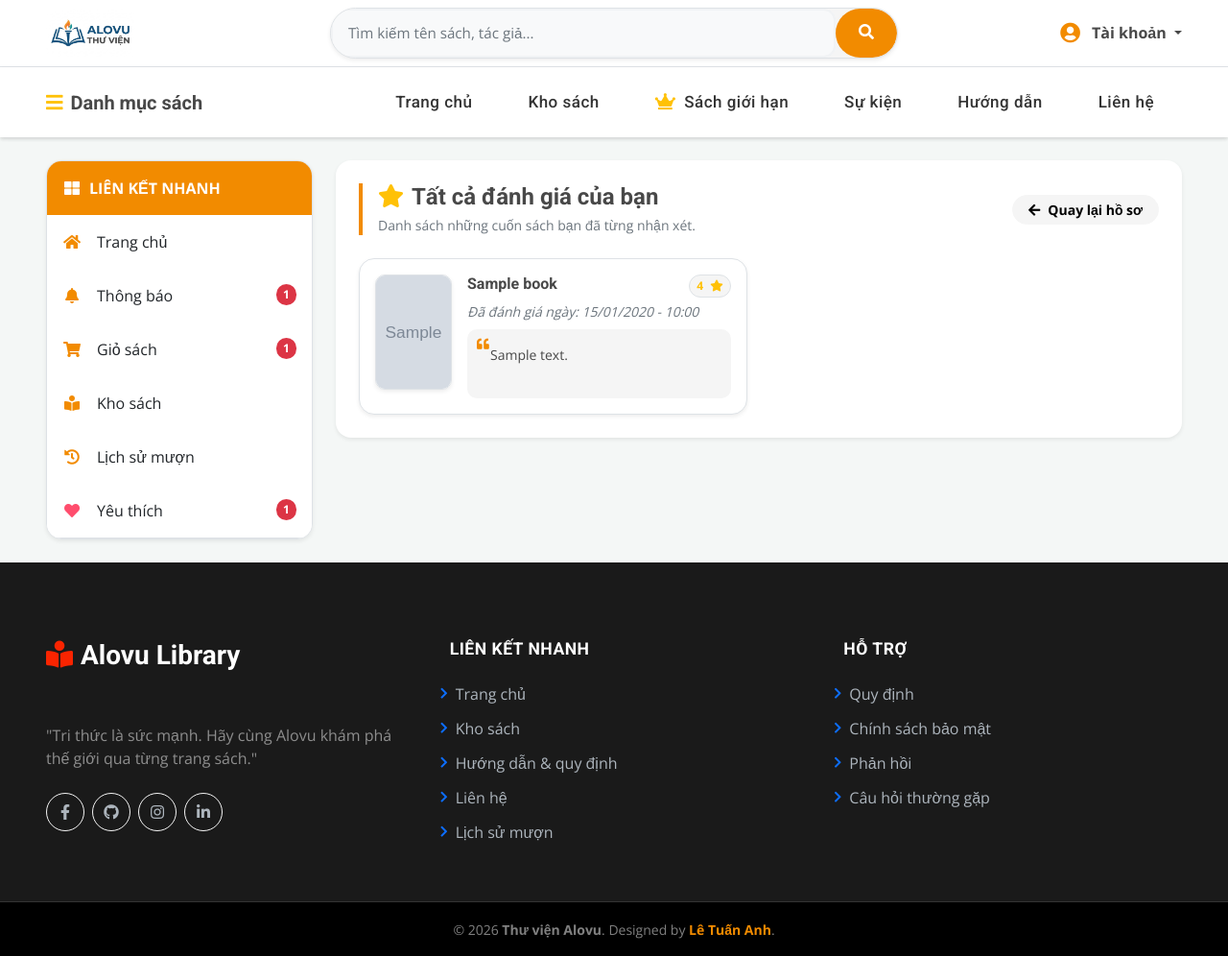
After one commit to leTuanAnh38/DA_TTTN_QLTV, a Django app: template core/templates/core/user/my_reviews.html in a window 1280 px wide. The commit adds this page. Shown: the whole page at 96% size. Run offline with Django 5.2, Linux system fonts and the light colour scheme; the template is opened without the code that fills it: most values are stand-ins (such as "Sample title", 1, 10 or a date in 2020); grey boxes marked "Sample" are stand-in pictures; some libraries are stand-ins or nearby versions.

Commit message:
hoàn thiện trang đánh giá , yêu thích API đánh giá yêu thích không load lại trang

```diff
--- /dev/null
+++ b/core/templates/core/user/my_reviews.html
@@ -0,0 +1,117 @@
+{% extends 'core/base.html' %}
+{% load static %}
+
+{% block title %}Đánh giá của tôi - Alovu{% endblock %}
+
+{% block content %}
+<link href="{% static 'css/style.css' %}?v=1.1" rel="stylesheet">
+
+<div class="container-fluid px-lg-5 py-4">
+    <div class="row g-4">
+        <div class="col-lg-3">
+             <div class="sticky-sidebar">
+                <div class="card border shadow-sm rounded-4 overflow-hidden mb-0">
+                    {% include 'core/includes/sidebar.html' %}
+                </div>
+            </div>
+        </div>
+
+        <div class="col-lg-9">
+            <div class="card border-0 shadow-sm rounded-4 overflow-hidden mb-4">
+                <div class="card-body p-4">
+                    <div class="d-flex justify-content-between align-items-center mb-4 border-start border-4 border-primary ps-3">
+                        <div>
+                            <h4 class="fw-bold m-0 text-dark">
+                                <i class="fas fa-star text-warning me-2"></i>Tất cả đánh giá của bạn
+                            </h4>
+                            <p class="text-muted small m-0 mt-1">Danh sách những cuốn sách bạn đã từng nhận xét.</p>
+                        </div>
+                        <a href="{% url 'profile' %}" class="btn btn-light btn-sm rounded-pill px-3 fw-bold">
+                            <i class="fas fa-arrow-left me-2"></i>Quay lại hồ sơ
+                        </a>
+                    </div>
+
+                    <div class="row g-4">
+                        {% for review in reviews %}
+                        <div class="col-md-6">
+                            <div class="card border shadow-sm h-100 rounded-4 overflow-hidden transition-hover bg-white">
+                                <div class="card-body p-3">
+                                    <div class="d-flex align-items-start">
+                                        <a href="{% url 'book_detail' review.book.id %}">
+                                            <img src="{{ review.book.get_cover }}" class="rounded shadow-sm border me-3"
+                                                 style="width: 80px; height: 120px; object-fit: cover;">
+                                        </a>
+                                        <div class="flex-grow-1">
+                                            <div class="d-flex justify-content-between align-items-start mb-1">
+                                                <h6 class="fw-bold text-dark mb-0">
+                                                    <a href="{% url 'book_detail' review.book.id %}" class="text-decoration-none text-dark hover-primary">
+                                                        {{ review.book.title }}
+                                                    </a>
+                                                </h6>
+                                                <span class="badge bg-light text-warning border border-warning-subtle rounded-pill">
+                                                    {{ review.rating }} <i class="fas fa-star ms-1"></i>
+                                                </span>
+                                            </div>
+                                            <p class="text-muted small mb-2 italic">Đã đánh giá ngày: {{ review.created_at|date:"d/m/Y - H:i" }}</p>
+
+                                            <div class="bg-light p-3 rounded-3 position-relative mt-2">
+                                                <i class="fas fa-quote-left text-primary opacity-25 position-absolute" style="top: 10px; left: 10px; font-size: 0.8rem;"></i>
+                                                <p class="text-dark small mb-0 px-2" style="line-height: 1.5; min-height: 40px;">
+                                                    {{ review.comment|default:"Không có nội dung nhận xét." }}
+                                                </p>
+                                            </div>
+                                        </div>
+                                    </div>
+                                </div>
+                            </div>
+                        </div>
+                        {% empty %}
+                        <div class="col-12 text-center py-5">
+                            <i class="far fa-comment-dots fa-3x text-muted opacity-25 mb-3"></i>
+                            <p class="text-muted fw-medium">Bạn chưa có bài đánh giá nào cả.</p>
+                            <a href="{% url 'book_list' %}" class="btn btn-primary rounded-pill px-4 mt-2 shadow-sm">Khám phá sách ngay</a>
+                        </div>
+                        {% endfor %}
+                    </div>
+
+                    {% if reviews.has_other_pages %}
+                    <div class="d-flex justify-content-center mt-5">
+                        <nav aria-label="Page navigation">
+                            <ul class="pagination pagination-sm shadow-sm bg-white rounded-3 overflow-hidden border m-0">
+                                {% if reviews.has_previous %}
+                                    <li class="page-item">
+                                        <a class="page-link text-dark border-0 px-3 py-2 fw-medium" href="?page={{ reviews.previous_page_number }}">
+                                            Trước
+                                        </a>
+                                    </li>
+                                {% endif %}
+
+                                {% for num in reviews.paginator.page_range %}
+                                    {% if reviews.number == num %}
+                                        <li class="page-item active" aria-current="page">
+                                            <span class="page-link bg-primary text-white border-0 fw-bold px-3 py-2">{{ num }}</span>
+                                        </li>
+                                    {% else %}
+                                        <li class="page-item">
+                                            <a class="page-link text-dark border-0 px-3 py-2 fw-medium" href="?page={{ num }}">{{ num }}</a>
+                                        </li>
+                                    {% endif %}
+                                {% endfor %}
+
+                                {% if reviews.has_next %}
+                                    <li class="page-item">
+                                        <a class="page-link text-dark border-0 px-3 py-2 fw-medium" href="?page={{ reviews.next_page_number }}">
+                                            Sau
+                                        </a>
+                                    </li>
+                                {% endif %}
+                            </ul>
+                        </nav>
+                    </div>
+                    {% endif %}
+                </div>
+            </div>
+        </div>
+    </div>
+</div>
+{% endblock %}
--- a/static/css/style.css
+++ b/static/css/style.css
@@ -12,9 +12,7 @@
     visibility: visible;
     opacity: 1;
 }
-
 /*** Spinner End ***/
-
 .back-to-top {
     position: fixed;
     right: 30px;
--- a/static/js/api.js
+++ b/static/js/api.js
@@ -16,7 +16,6 @@ function getCookie(name) {
     }
     return cookieValue;
 }
-
 // Read CSRF token from meta tag, cookie, or any hidden input on page
 function getCSRFToken() {
     var meta = document.querySelector('meta[name="csrf-token"]');
@@ -27,7 +26,6 @@ function getCSRFToken() {
     if (input) return input.value;
     return '';
 }
-
 // Bảo mật XSS: Làm sạch dữ liệu trước khi render ra HTML
 function escapeHTML(str) {
     if (typeof str !== 'string') return str;
```
Also changed, not shown: core/templates/core/user/wishlist.html (added, +55 -0 lines).
